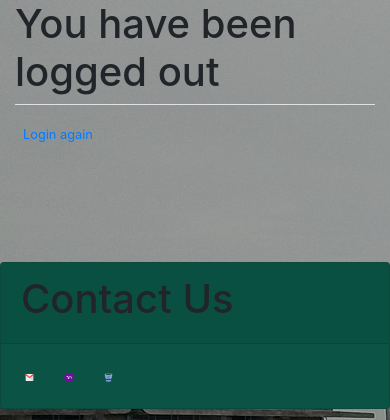
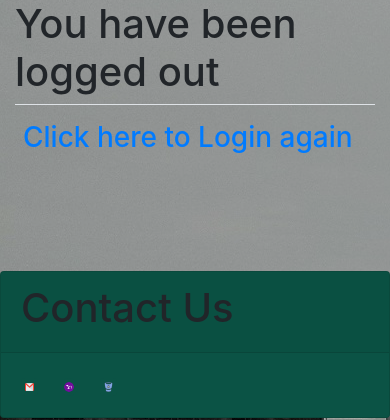
Before and after one commit to Muniat/BariVara, a Django app: page /logout/ in a window 390 px wide. Shown: the part 45-465 px from the top of the page. Run offline with Django 3.2, Linux system fonts and the light colour scheme; some libraries are stand-ins or nearby versions.

Commit message:
Responsiveness issue solved and few changes in signup, logout page

```diff
--- a/DjangoProject/BariVara/templates/BariVara/Base.html
+++ b/DjangoProject/BariVara/templates/BariVara/Base.html
@@ -55,7 +55,7 @@
             background-size: cover;
             background-position: center;
             width: 100%;
-            height: 120vh;
+            height: auto;
             animation: slide 20s infinite;
         }
         .content {
--- a/DjangoProject/users/templates/users/logout.html
+++ b/DjangoProject/users/templates/users/logout.html
@@ -9,9 +9,9 @@
 <div class="container">
     <h1>You have been logged out</h1>
         <div class="border-top pt-3">
-            <small class="text-muted">
-                <a class="ml-2" href="{% url 'login' %}" >Login again</a>
-            </small>
+
+                <h3><a class="ml-2" href="{% url 'login' %}" >Click here to Login again</a></h3>
+
         </div>
  </div>
 {% endblock content %}
```
Also changed, not shown: DjangoProject/users/templates/users/signup.html (+7 -4 lines), DjangoProject/db.sqlite3.
